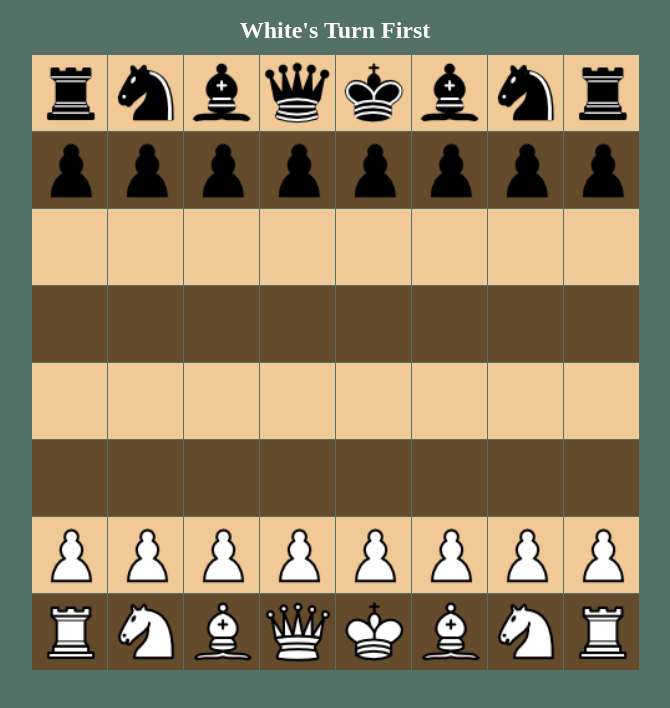
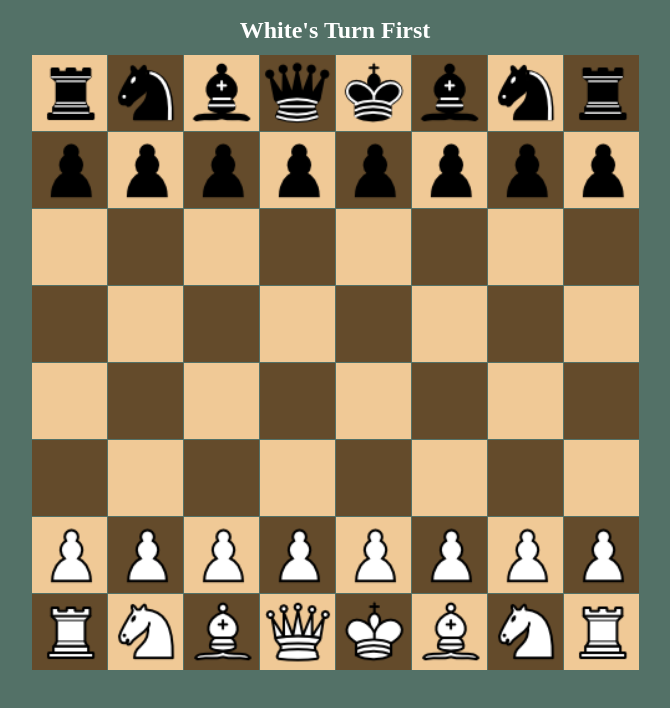
Before and after one commit to gavinclark217/chess-web-finalproject, a plain HTML site: page chess/chess.html in a window 1280 px wide. Shown: the part 50-758 px from the top of the page, without its empty margins (305-975 px from the left). Drawn offline with Linux system fonts and the light colour scheme.

Commit message:
coloring done

```diff
--- a/chess/chess.html
+++ b/chess/chess.html
@@ -20,7 +20,6 @@
         function drop(ev) {
           ev.preventDefault();
           var data = ev.dataTransfer.getData("text");
-          ev.target.appendChild(document.getElementById(data));
         }
         </script>
 <body>
--- a/chess/chessboard.js
+++ b/chess/chessboard.js
@@ -5,38 +5,48 @@ document.addEventListener("DOMContentLoaded", function () {
         document.querySelectorAll('.box').forEach(image => {
             if (image.innerText.length !== 0) {
                 if (image.innerText == 'Wpawn' || image.innerText == 'Bpawn') {
-                    image.innerHTML = `${image.innerText}<img class="alligmg allpawn" src="${image.innerText}.png" draggable="true" ondragstart="drag(event)" alt="">`;
+                    image.innerHTML = `${image.innerText.slice(1)}<img class="alligmg allpawn" src="${image.innerText}.png" draggable="true" ondragstart="drag(event)" alt="">`;
                     image.style.cursor = 'pointer';
                 }
 
                 else {
-                    image.innerHTML = `${image.innerText}<img class="alligmg" src="${image.innerText}.png" draggable="true" ondragstart="drag(event)" alt="">`;
+                    image.innerHTML = `${image.innerText.slice(1)}<img class="alligmg" src="${image.innerText}.png" draggable="true" ondragstart="drag(event)" alt="">`;
                     image.style.cursor = 'pointer';
                 }
             }
+
         });
     }
     insertImage();
-
+    // 9 17 25 8x +1
     function coloring() {
         const boxes = document.querySelectorAll('.box');
+        console.log(boxes)
+        let i = 0;
+        let e = 1;
+        let r = 0;
+        for (const box of boxes) {
+            console.log(Number.isInteger(e / 8), e, i, r)
+            if(Number.isInteger((e + r)/ 9)){
+                r = r + 1;
+                if(r % 2){
+                    i = 1;
+                }
+                else{
+                    i = 0;
+                }
+            }
+            if(i == 0){
+                box.style.backgroundColor = 'rgb(240, 201, 150)';
+                i = 1;
+            }
+            else{
+                box.style.backgroundColor = 'rgb(100, 75, 43)';
+                i = 0;
+            }
+            e = e +1;
 
-        boxes.forEach(box => {
-            const id = box.id;
-            const row = id.slice(1, -1); // Remove the first and last characters (a or 1)
-            const col = parseInt(id.charAt(2));
-            // const aside = col.pop();
-            // const aup = col.shift();
-            const rowNumber = row.charCodeAt(0) - 'a'.charCodeAt(0) + 1;
-            const a = rowNumber + col;
-
-            if (a % 2 == 0) {
-                box.style.backgroundColor = 'rgb(240, 201, 150)';
-            }
-            else {
-                box.style.backgroundColor = 'rgb(100, 75, 43)';
-            }
-        });
+        }
     }
     coloring();
 
@@ -103,38 +113,51 @@ document.addEventListener("DOMContentLoaded", function () {
                 }
             }
 
-            getId = stem.id;
-            arr = Array.from(getId);
-            arr.shift();
-            aside = eval(arr.pop());
-            arr.push('0');
-            aup = eval(arr.join(''));
-            a = aside + aup;
 
             function whosTurn(toggle) {
                 if (item.innerText == `${toggle}pawn`) {
                     item.style.backgroundColor = 'pink';
 
                     if (tog % 2 !== 0 && aup < 800) {
+                        // white pawn
                         if (document.getElementById(`b${a + 100}`).innerText.length == 0) {
+                            // move one step forward
                             document.getElementById(`b${a + 100}`).style.backgroundColor = 'green';
+                            if (a == 100) {
+                                // pawn can move two steps forward from its initial position
+                                if (document.getElementById(`b${a + 200}`).innerText.length == 0) {
+                                    document.getElementById(`b${a + 200}`).style.backgroundColor = 'green';
+                                }
+                            }
                         }
                         if (aside < 8 && document.getElementById(`b${a + 100 + 1}`).innerText.length !== 0) {
+                            // capture diagonally to the right
                             document.getElementById(`b${a + 100 + 1}`).style.backgroundColor = 'green';
                         }
                         if (aside > 1 && document.getElementById(`b${a + 100 - 1}`).innerText.length !== 0) {
+                            // capture diagonally to the left
                             document.getElementById(`b${a + 100 - 1}`).style.backgroundColor = 'green';
                         }
                     }
 
                     if (tag % 2 == 0 && aup > 100) {
+                        // black pawn
                         if (document.getElementById(`b${a - 100}`).innerText.length == 0) {
-                            document.getElementById(`b${a + 100}`).style.backgroundColor = 'green';
+                            // move one step forward
+                            document.getElementById(`b${a - 100}`).style.backgroundColor = 'green';
+                            if (a == 800) {
+                                // pawn can move two steps forward from its initial position
+                                if (document.getElementById(`b${a - 200}`).innerText.length == 0) {
+                                    document.getElementById(`b${a - 200}`).style.backgroundColor = 'green';
+                                }
+                            }
                         }
                         if (aside < 8 && document.getElementById(`b${a - 100 + 1}`).innerText.length !== 0) {
+                            // capture diagonally to the right
                             document.getElementById(`b${a - 100 + 1}`).style.backgroundColor = 'green';
                         }
                         if (aside > 1 && document.getElementById(`b${a - 100 - 1}`).innerText.length !== 0) {
+                            // capture diagonally to the left
                             document.getElementById(`b${a - 100 - 1}`).style.backgroundColor = 'green';
                         }
                     }
@@ -314,7 +337,7 @@ document.addEventListener("DOMContentLoaded", function () {
             }
             if (tog % 2 !== 0) {
                 document.getElementById('tog').innerText = "White's Turn"
-                whosTurn('W');
+                whosTurn ('W');
             }
             if (tog % 2 == 0) {
                 document.getElementById('tog').innerText = "Black's turn"
```
